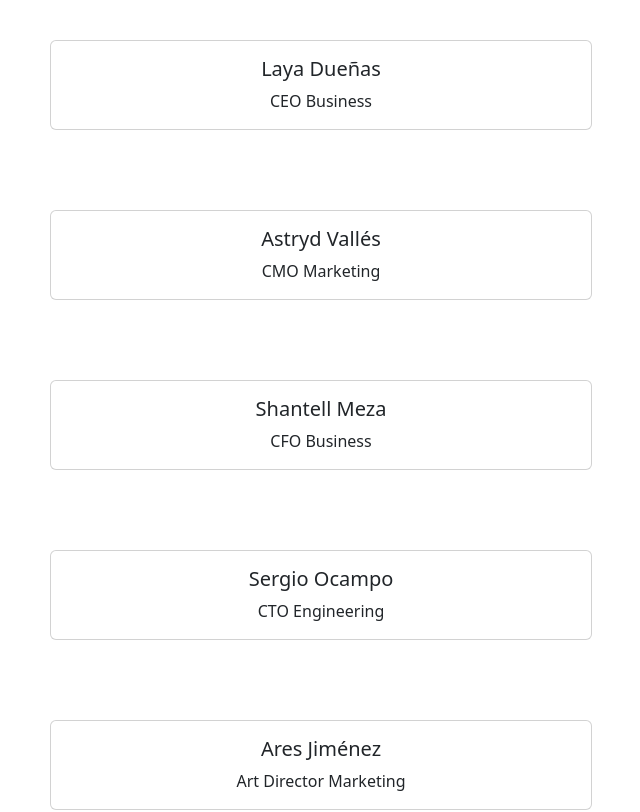
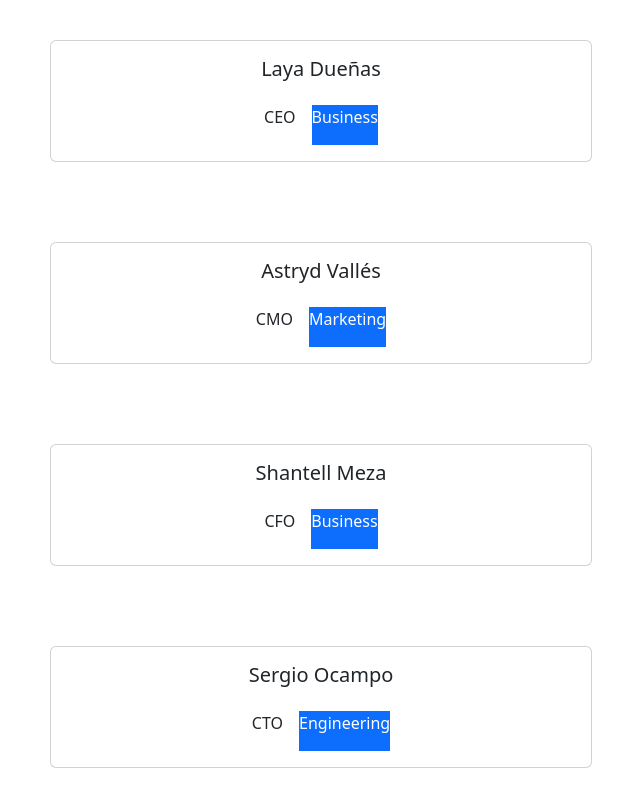
Before and after one commit to julianDev94/tp-react-ejercicio7, a React (Vite) app: page / in a window 1280 px wide. Shown: the top 812 px of the page, without its empty margins (319-959 px from the left). Built offline with nearby package versions, Linux system fonts and the light colour scheme.

Commit message:
ordeno mejor el componente empleadoRow

```diff
--- a/src/components/EmpleadoRow.jsx
+++ b/src/components/EmpleadoRow.jsx
@@ -1,13 +1,14 @@
 import { ListGroup, Card } from "react-bootstrap";
 
-const EmpleadoRow = ({empleado}) => {
+const EmpleadoRow = ({ empleado }) => {
   return (
     <ListGroup.Item className="my-3 d-flex justify-content-center border-0">
-      <Card className="my-3 w-50">
-        <Card.Body>
-          <Card.Title className="text-center">{empleado.fullName}</Card.Title>
-          <Card.Text className="text-center">
-            {empleado.title} {empleado.department}
+      <Card className="my-3 w-50 text-center">
+        <Card.Title className="mt-3">{empleado.fullName}</Card.Title>
+        <Card.Body className="d-flex justify-content-center">
+          <Card.Text className="me-3">{empleado.title}</Card.Text>
+          <Card.Text className="text-bg-primary">
+            {empleado.department}
           </Card.Text>
         </Card.Body>
       </Card>
```
